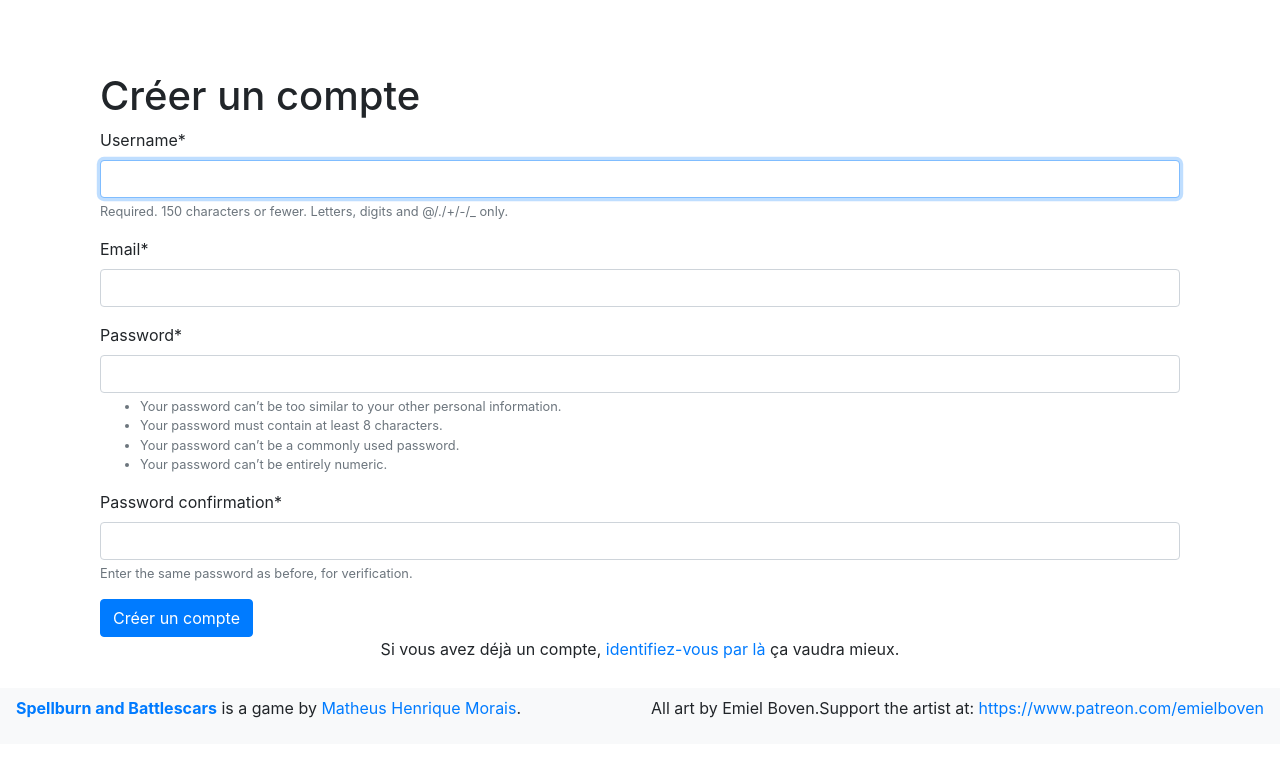
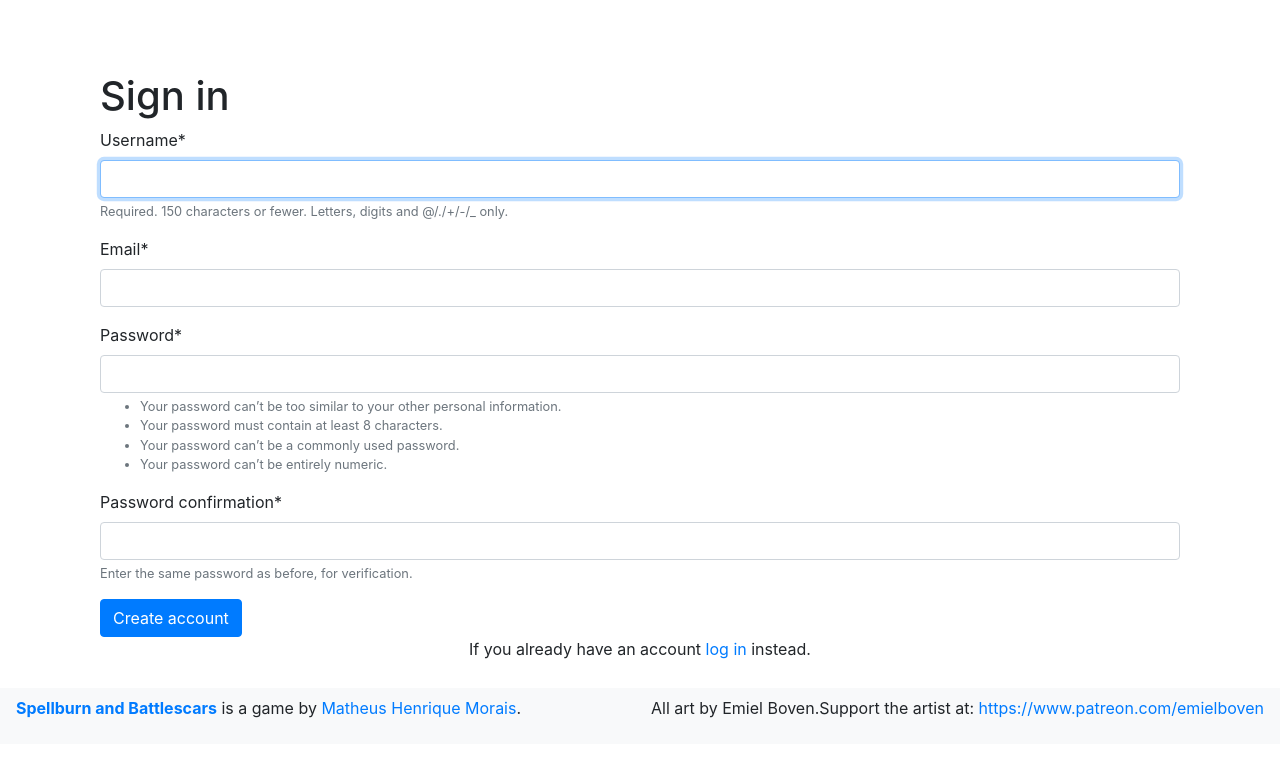
Before and after one commit to philippe-lemaire/spellburn_and_battlescars, a Django app: page /authentification/creer_compte in a window 1280 px wide. Shown: the part 56-829 px from the top of the page. Run offline with Django 4.2, Linux system fonts and the light colour scheme; some libraries are stand-ins or nearby versions.

Commit message:
to english

```diff
--- a/simple_auth/templates/simple_auth/register.html
+++ b/simple_auth/templates/simple_auth/register.html
@@ -1,20 +1,20 @@
 {% extends "base.html" %}
-
-
+{% block title%}
+Spellburn and Battlescars | Sign in
+{% endblock %}
 {% block content %}
 
 {% load crispy_forms_tags %}
 
 <!--Register-->
 <div class="container py-5">
-    <h1>Créer un compte</h1>
+    <h1>Sign in</h1>
     <form method="POST">
         {% csrf_token %}
         {{ register_form|crispy }}
-        <button class="btn btn-primary" type="submit">Créer un compte</button>
+        <button class="btn btn-primary" type="submit">Create account</button>
     </form>
-    <p class="text-center">Si vous avez déjà un compte, <a href="{% url 'simple_auth:login' %}">identifiez-vous par
-            là</a> ça vaudra mieux.
+    <p class="text-center">If you already have an account <a href="{% url 'simple_auth:login' %}">log in</a> instead.
     </p>
 </div>
 
```
Also changed, not shown: simple_auth/templates/simple_auth/login.html (+6 -4 lines).
